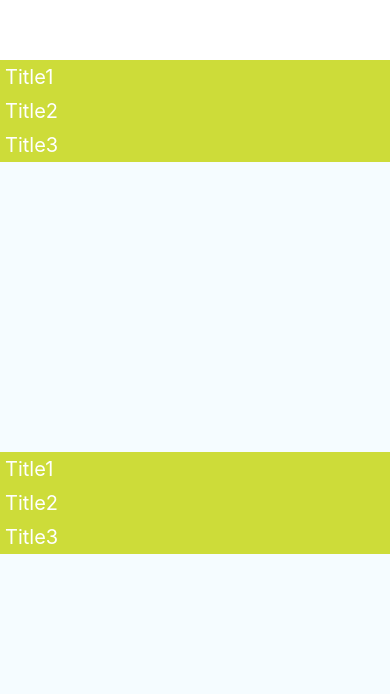
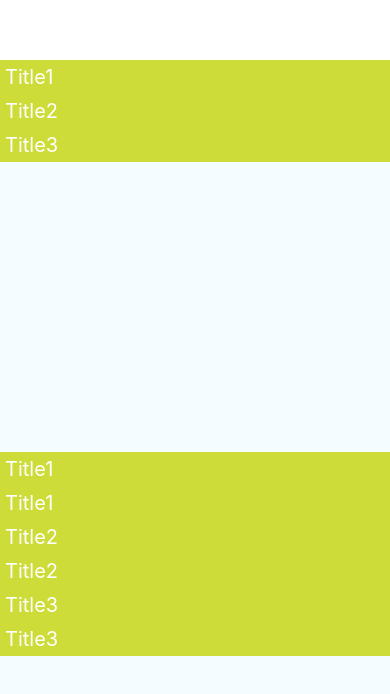
Before and after one commit to kajal-mittal/react-native-expandableListView, a React Native app in the folder RNExpandableListView/: screen / in a window 390 px wide. Shown: the top 694 px of the page. Built offline with nearby package versions, Linux system fonts and the light colour scheme.

Commit message:
-Expandable list.

```diff
--- a/RNExpandableListView/App.js
+++ b/RNExpandableListView/App.js
@@ -29,7 +29,6 @@ export default class App extends Component<Props> {
 		} else {
 			this.setState({ expand: true });
 		}
-		//this.setState({ expand: true });
 		this.setState({ id: index });
 		console.warn(this.state.id);
 	};
@@ -57,13 +56,9 @@ export default class App extends Component<Props> {
 				<View style={{ height: '50%' }}>
 					<SectionList
 						renderItem={({ item, section: { title, index } }) => (
-							<ItemCellRoot data={item} sections={title} id={this.state.id} index={index} value={this.state.expand} />
+							<ItemCellRoot data={item} sections={title} index={index} />
 						)}
-						renderSectionHeader={({ section: { title, index } }) => (
-							<TouchableOpacity onPress={this.getSectionListItem.bind(this, title, index)}>
-								<Text style={styles.sectionHeaderStyle}>{title}</Text>
-							</TouchableOpacity>
-						)}
+						renderSectionHeader={({ item, section: { title, index } }) => <View />}
 						sections={DATA}
 						keyExtractor={(item, index) => item + index}
 					/>
--- a/RNExpandableListView/ItemCellRoot.js
+++ b/RNExpandableListView/ItemCellRoot.js
@@ -1,23 +1,46 @@
 import React, { Component } from 'react';
-import { View, Text, TouchableOpacity } from 'react-native';
+import { View, Text, TouchableOpacity, StyleSheet } from 'react-native';
 
 class ItemCellRoot extends Component {
 	constructor(props) {
 		super(props);
 		this.state = {
-			isActive: false
+			expand: false,
+			id: 0
 		};
 	}
 
+	getSectionListItem = (title, index) => {
+		if (this.state.expand && this.state.id === index) {
+			this.setState({ expand: false });
+		} else {
+			this.setState({ expand: true });
+		}
+		this.setState({ id: index });
+		console.warn(index);
+	};
 	render() {
-		return this.renderCategoryCell(this.props.expanded);
+		return this.renderCell();
 	}
-	renderCategoryCell(expand) {
-		const { data, title, id, index } = this.props;
+	renderCell(expand) {
+		const { data, sections, index } = this.props;
 		return (
-			<TouchableOpacity onPress={() => {}}>{index === id && this.props.value && <Text>{data}</Text>}</TouchableOpacity>
+			<View>
+				<TouchableOpacity onPress={this.getSectionListItem.bind(this, sections, index)}>
+					<Text style={styles.sectionHeaderStyle}>{sections}</Text>
+				</TouchableOpacity>
+				<TouchableOpacity>{this.state.expand && <Text>{data}</Text>}</TouchableOpacity>
+			</View>
 		);
 	}
 }
+const styles = StyleSheet.create({
+	sectionHeaderStyle: {
+		backgroundColor: '#CDDC39',
+		fontSize: 20,
+		padding: 5,
+		color: '#fff'
+	}
+});
 
 export default ItemCellRoot;
```
Also changed, not shown: RNExpandableListView/ExpandableListView.js (added, +56 -0 lines).
